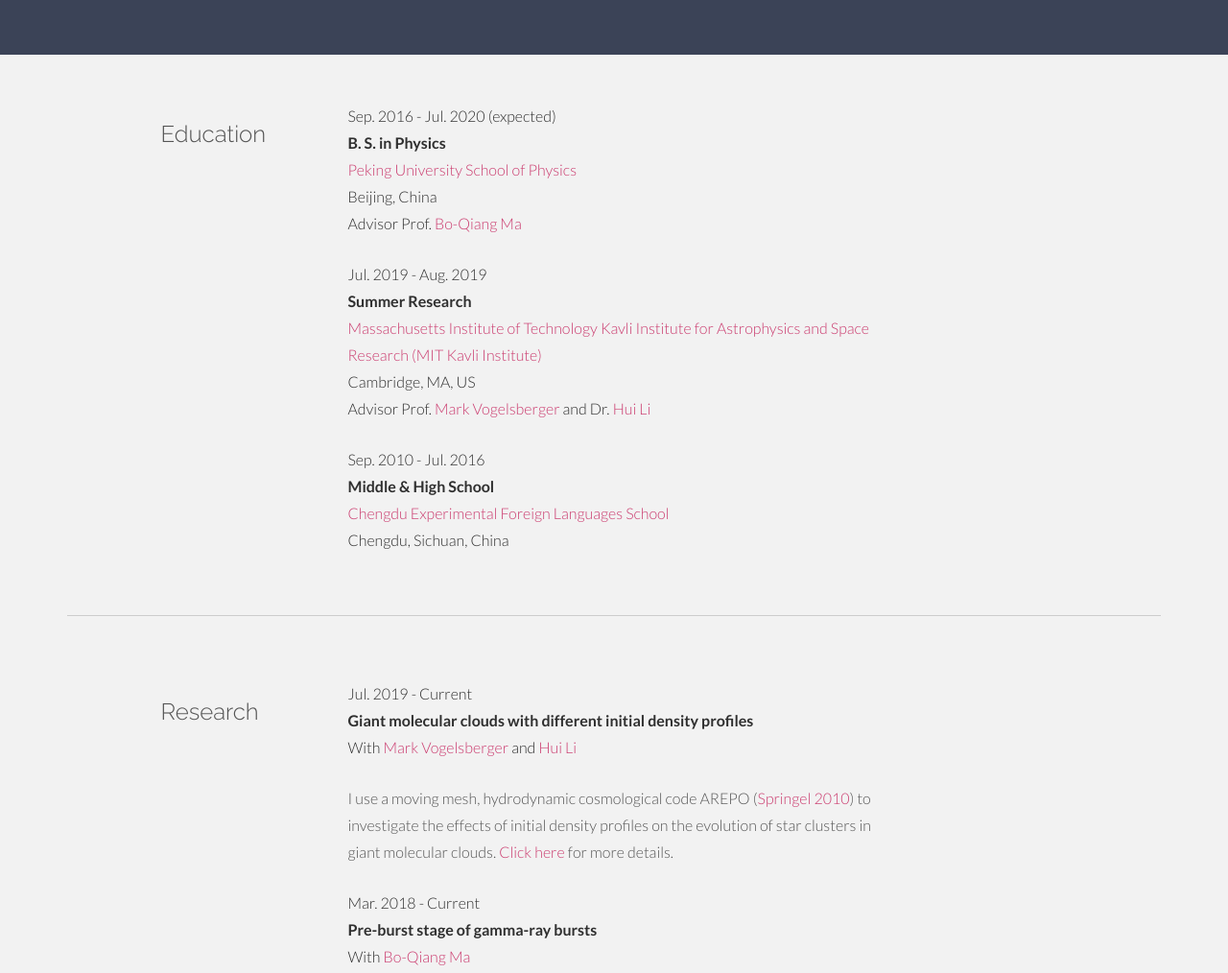
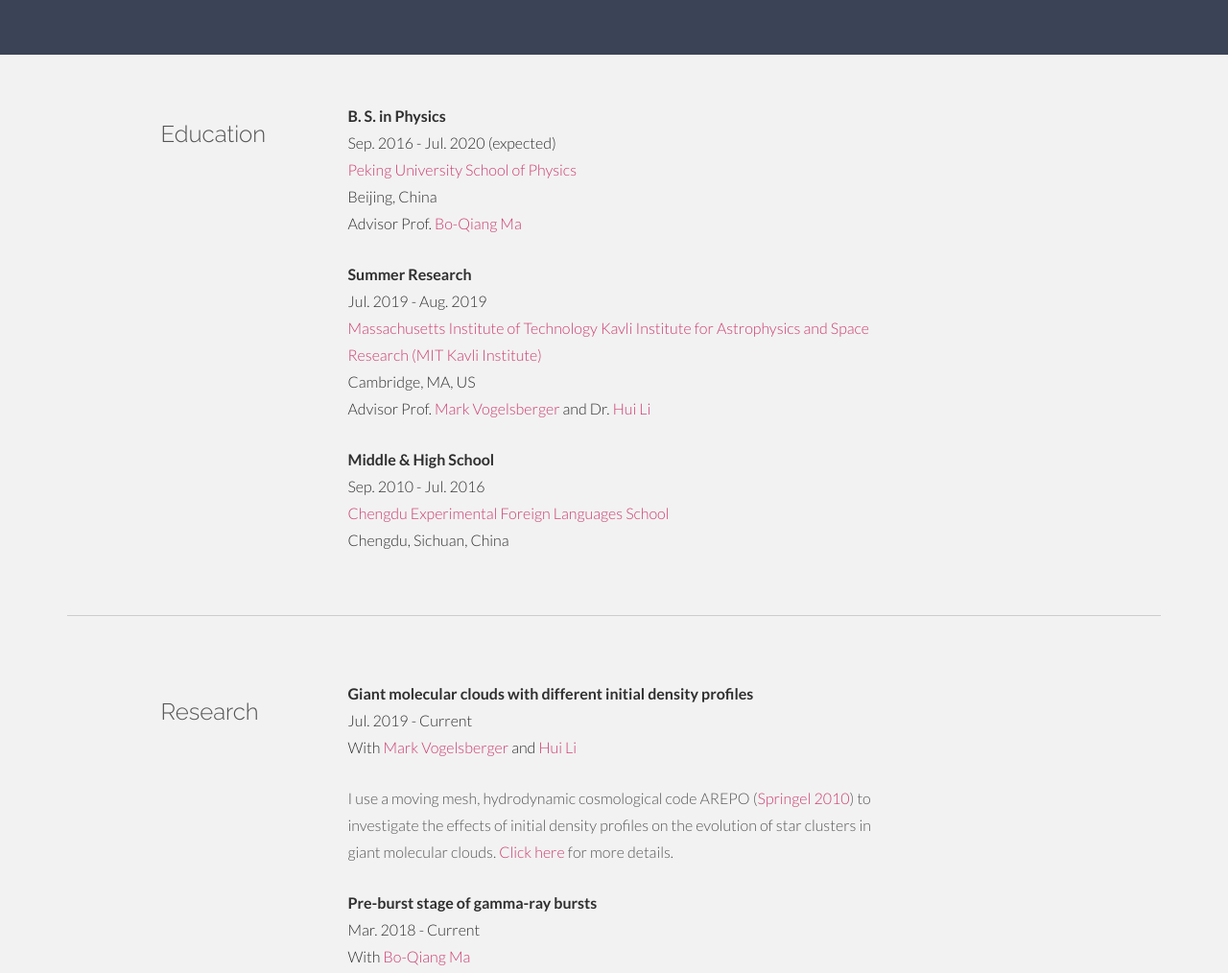
Before and after one commit to YingtianChen/website, a plain HTML site: page index.html in a window 1280 px wide. Shown: the part 888-1902 px from the top of the page at 96% size. Drawn offline with Linux system fonts and the light colour scheme.

Commit message:
Update index.html

```diff
--- a/index.html
+++ b/index.html
@@ -78,7 +78,7 @@
         <div class="row">
 
           <div class="col-lg-2 col-lg-offset-1">
-            <h3>About</h3>
+            <h3>About</h3><br/>
           </div>
           <div class="col-lg-6">
             <p>
@@ -106,12 +106,13 @@
       <div class="row">
 
         <div class="col-lg-2 col-lg-offset-1">
-          <h3>Education</h3>
+          <h3>Education</h3><br/>
         </div>
         <div class="col-lg-6">
           <p>
+            <t>B. S. in Physics</t><br/>
             <sm>Sep. 2016 - Jul. 2020 (expected)</sm><br/>
-            <t>B. S. in Physics</t><br/><a href="http://www.phy.pku.edu.cn/English.html">Peking University School of Physics</a><br/>
+            <a href="http://www.phy.pku.edu.cn/English.html">Peking University School of Physics</a><br/>
             Beijing, China <br/>
             Advisor Prof. <a href="http://www.phy.pku.edu.cn/~mabq/mabq.htm">Bo-Qiang Ma</a>
           </p>
@@ -119,8 +120,8 @@
 
         <div class="col-lg-6 col-lg-offset-3">
           <p>
+            <t>Summer Research</t><br/>
             <sm>Jul. 2019 - Aug. 2019</sm><br/>
-            <t>Summer Research</t><br/>
             <a href="https://space.mit.edu/">Massachusetts Institute of Technology Kavli Institute for Astrophysics and Space Research (MIT Kavli Institute)</a><br/>
             Cambridge, MA, US <br/>
             Advisor Prof. <a href="http://web.mit.edu/physics/people/faculty/vogelsberger_mark.html">Mark Vogelsberger</a> and Dr. <a href="https://lihui870222.github.io/">Hui Li</a>
@@ -129,8 +130,8 @@
 
         <div class="col-lg-6 col-lg-offset-3">
           <p>
+            <t>Middle & High School</t> <br/>
             <sm>Sep. 2010 - Jul. 2016</sm><br/>
-            <t>Middle & High School</t> <br/>
             <a href="http://www.cefls.cn/">Chengdu Experimental Foreign Languages School</a><br/>
             Chengdu, Sichuan, China <br/>
           </p>
@@ -149,12 +150,13 @@
     <div class="row">
 
       <div class="col-lg-2 col-lg-offset-1">
-        <h3>Research</h3>
+        <h3>Research</h3><br/>
       </div>
       <div class="col-lg-6">
         <p>
+          <t>Giant molecular clouds with different initial density profiles</t><br/>
           <sm>Jul. 2019 - Current</sm><br/>
-          <t>Giant molecular clouds with different initial density profiles</t><br/>With <a href="http://web.mit.edu/physics/people/faculty/vogelsberger_mark.html">Mark Vogelsberger</a> and <a href="https://lihui870222.github.io/">Hui Li</a><br/>
+          With <a href="http://web.mit.edu/physics/people/faculty/vogelsberger_mark.html">Mark Vogelsberger</a> and <a href="https://lihui870222.github.io/">Hui Li</a><br/>
         </p>
         <p>
           <more>
@@ -165,8 +167,9 @@
 
       <div class="col-lg-6 col-lg-offset-3">
         <p>
+          <t>Pre-burst stage of gamma-ray bursts</t><br/>
           <sm>Mar. 2018 - Current</sm><br/>
-          <t>Pre-burst stage of gamma-ray bursts</t><br/>With <a href="http://www.phy.pku.edu.cn/~mabq/mabq.htm">Bo-Qiang Ma</a><br/>
+          With <a href="http://www.phy.pku.edu.cn/~mabq/mabq.htm">Bo-Qiang Ma</a><br/>
         </p>
         <p>
           <more>
@@ -188,7 +191,7 @@
     <div class="row">
 
       <div class="col-lg-2 col-lg-offset-1">
-        <h3>Publication</h3>
+        <h3>Publication</h3><br/>
       </div>
       <div class="col-lg-6">
         <p>
@@ -221,7 +224,7 @@
   <div class="container desc">
     <div class="row">
       <div class="col-lg-2 col-lg-offset-1">
-        <h3>Honor</h3>
+        <h3>Honor</h3><br/>
       </div>
       <div class="col-lg-6">
         <p>
@@ -305,7 +308,7 @@
         <div class="row">
 
           <div class="col-lg-2 col-lg-offset-1">
-            <h3>Contact</h3>
+            <h3>Contact</h3><br/>
           </div>
           <div class="col-lg-6">
             <p>
@@ -323,7 +326,7 @@
       </div>
       <!--/.container -->
     </div>
-    <!--/ #footer -->
+    <!--/ #footer --><br/>
   </section>
 
   <div id="copyrights">
```
